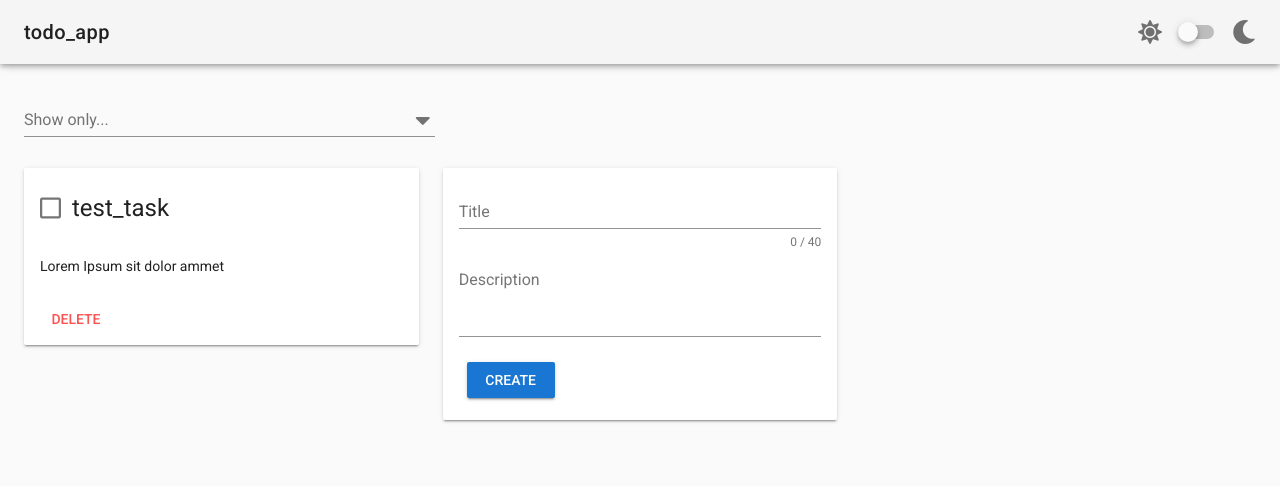
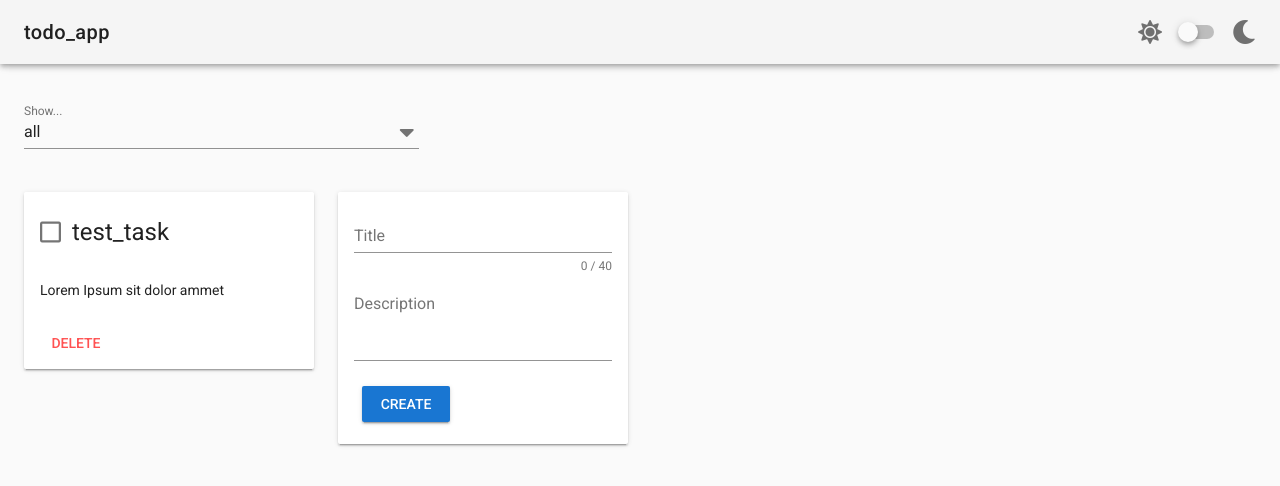
Before and after one commit to barbequeue/todo_app, a Vue app: page / in a window 1280 px wide. Shown: the top 486 px of the page. Built offline with nearby package versions, Linux system fonts and the light colour scheme.

Commit message:
Minor template changes

```diff
--- a/src/components/TodoItem.vue
+++ b/src/components/TodoItem.vue
@@ -1,5 +1,5 @@
 <template>
-  <v-flex xs12 sm6 md4>
+  <v-flex xs12 sm6 md4 lg3>
     <v-card :dark="themeIsDark" :light="!themeIsDark">
       <v-card-title primary-title>
         <v-checkbox class="mt-0 pt-0 shrink"
--- a/src/views/Home.vue
+++ b/src/views/Home.vue
@@ -1,14 +1,20 @@
 <template>
   <div class="home">
     <v-container grid-list-xl fluid>
-      <v-flex xs4>
-        <v-select label="Show only..."></v-select>
-      </v-flex>
       <v-layout row wrap>
-        <TodoItem v-for="item in todoItems"
+        <v-flex xs4>
+          <v-select label="Show..."
+                    v-model="selectedFilter"
+                    :items="filters"
+                    itemText="name"
+                    itemValue="filterName"></v-select>
+        </v-flex>
+      </v-layout>
+      <v-layout row wrap>
+        <TodoItem v-for='item in allTodos'
                   :key="item.id"
                   :item="item" />
-        <v-flex xs12 sm6 md4>
+        <v-flex xs12 sm6 md4 lg3>
           <TodoItemForm />
         </v-flex>
       </v-layout>
@@ -17,21 +23,40 @@
 </template>
 
 <script>
-import { mapState } from 'vuex'
+import { mapState, mapGetters } from 'vuex'
 
 import TodoItem from '@/components/TodoItem'
 import TodoItemForm from '@/components/TodoItemForm'
 
 export default {
+  data() {
+    return {
+      selectedFilter: "allTodos",
+      filters: [{
+        name: 'all',
+        filterName: 'allTodos'
+      }, {
+        name: 'checked',
+        filterName: 'checkedTodos'
+      }, {
+        name: 'non-checked',
+        filterName: 'uncheckedTodos'
+      }]
+    }
+  },
   components: {
     TodoItem,
     TodoItemForm
   },
   computed: {
     ...mapState([
-      'themeIsDark',
-      'todoItems'
-    ])
+      'themeIsDark'
+    ]),
+    ...mapGetters([
+      'allTodos',
+      'uncheckedTodos',
+      'checkedTodos'
+    ]),
   }
 }
 </script>
```
